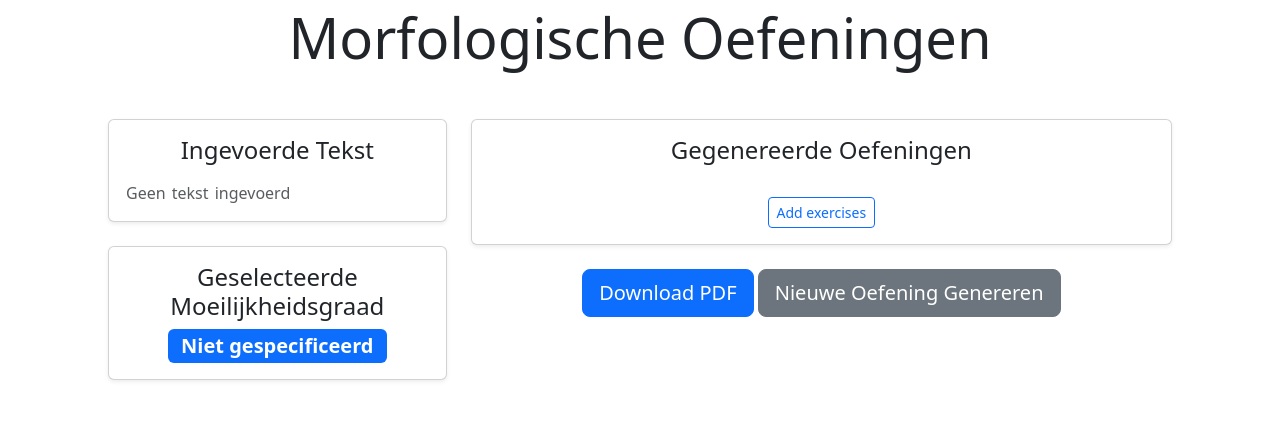
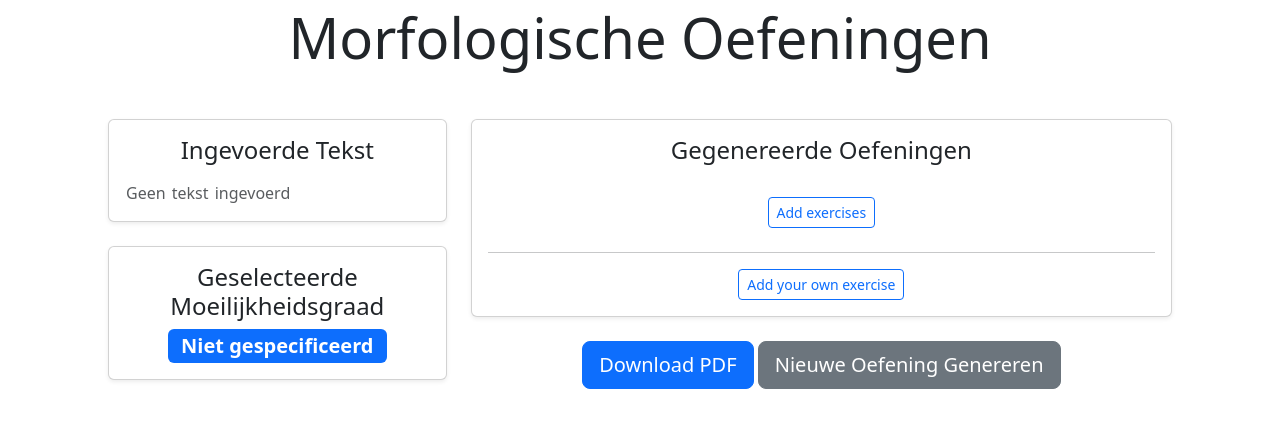
Before and after one commit to teauteau/morphology, a Django app: page /results/ in a window 1280 px wide. Shown: the part 125-553 px from the top of the page. Run offline with Django 5.2, Linux system fonts and the light colour scheme.

Commit message:
added xustom excise option

```diff
--- a/MorphoAi/webapp/templates/webapp/results.html
+++ b/MorphoAi/webapp/templates/webapp/results.html
@@ -80,10 +80,10 @@ body, .dropdown, .card-body {
                         {% include 'webapp/partials/added_exercises.html' %}
                     </div>
 
-                    <button class="btn btn-outline-primary btn-sm mt-4" type="button" data-bs-toggle="collapse" data-bs-target="#answer{{ forloop.counter }}" aria-expanded="false" aria-controls="answer{{ forloop.counter }}">
+                    <button class="btn btn-outline-primary btn-sm mt-4" type="button" data-bs-toggle="collapse" data-bs-target="#addExercisesCollapse" aria-expanded="false" aria-controls="addExercisesCollapse">
                         Add exercises
                     </button>
-                    <div class="collapse mt-2" id="answer{{ forloop.counter }}">
+                    <div class="collapse mt-2" id="addExercisesCollapse">
                         {% for exercise_type in exercise_types %}
                             <div class="form-group row justify-content-center mb-2">
                                 <label for="exercise{{forloop.counter}}" class="col-sm-4 col-form-label text-right">{{exercise_type}}</label>
@@ -93,6 +93,31 @@ body, .dropdown, .card-body {
                             </div>
                         {% endfor %}
                         <button id="generate-new-exercises-btn" class="btn btn-sm btn-outline-success mt-2">Generate exercises</button>
+                    </div>
+
+                    <!-- Add Your Own Exercise Form -->
+                    <div class="mt-4">
+                        <hr>
+                        <button class="btn btn-outline-primary btn-sm" type="button" data-bs-toggle="collapse" data-bs-target="#customExerciseCollapse" aria-expanded="false" aria-controls="customExerciseCollapse">
+                            Add your own exercise
+                        </button>
+                        <div class="collapse mt-2" id="customExerciseCollapse">
+                            <div class="card">
+                                <div class="card-body bg-light">
+                                    <form id="customExerciseForm">
+                                        <div class="mb-3">
+                                            <label for="exerciseText" class="form-label">Exercise Question</label>
+                                            <textarea class="form-control" id="exerciseText" rows="3" placeholder="Enter your exercise question here..." required></textarea>
+                                        </div>
+                                        <div class="mb-3">
+                                            <label for="answerText" class="form-label">Answer</label>
+                                            <textarea class="form-control" id="answerText" rows="2" placeholder="Enter the answer here..."></textarea>
+                                        </div>
+                                        <button type="submit" class="btn btn-primary">Add Custom Exercise</button>
+                                    </form>
+                                </div>
+                            </div>
+                        </div>
                     </div>
                 </div>
             </div>
@@ -222,8 +247,6 @@ body, .dropdown, .card-body {
     });
   }
 
-
-
   function deleteExercise(index) {
     if (!confirm("Weet je zeker dat je deze oefening wilt verwijderen?")) {
         return;
@@ -289,5 +312,83 @@ body, .dropdown, .card-body {
             document.getElementById('exercises-results').innerHTML = html;
         })
   });
+
+  // Custom Exercise Form handling
+  document.addEventListener('DOMContentLoaded', function() {
+      const customExerciseForm = document.getElementById('customExerciseForm');
+
+      if (customExerciseForm) {
+          customExerciseForm.addEventListener('submit', function(e) {
+              e.preventDefault();
+
+              const exerciseText = document.getElementById('exerciseText').value;
+              const answerText = document.getElementById('answerText').value;
+
+              if (!exerciseText.trim()) {
+                  alert('Exercise text cannot be empty');
+                  return;
+              }
+
+              // Send the custom exercise to the backend
+              fetch('{% url "add_custom_exercise" %}', {
+                  method: 'POST',
+                  headers: {
+                      'Content-Type': 'application/json',
+                      'X-Requested-With': 'XMLHttpRequest',
+                      'X-CSRFToken': '{{ csrf_token }}'
+                  },
+                  body: JSON.stringify({
+                      exercise_text: exerciseText,
+                      answer_text: answerText
+                  })
+              })
+              .then(response => {
+                  if (!response.ok) {
+                      throw new Error('Network response was not ok');
+                  }
+                  return response.text();
+              })
+              .then(html => {
+                  // Replace the exercises display with the updated content
+                  document.getElementById('exercises-results').innerHTML = html;
+
+                  // Reset the form
+                  document.getElementById('exerciseText').value = '';
+                  document.getElementById('answerText').value = '';
+
+                  // Show success message
+                  showAlert('Custom exercise added successfully!', 'success');
+
+                  // Close the collapse
+                  var bsCollapse = new bootstrap.Collapse(document.getElementById('customExerciseCollapse'));
+                  bsCollapse.hide();
+              })
+              .catch(error => {
+                  console.error('Error:', error);
+                  showAlert('Failed to add custom exercise', 'danger');
+              });
+          });
+      }
+
+      // Helper function to show alerts
+      function showAlert(message, type) {
+          const alertContainer = document.createElement('div');
+          alertContainer.className = `alert alert-${type} alert-dismissible fade show mt-3`;
+          alertContainer.role = 'alert';
+          alertContainer.innerHTML = `
+              ${message}
+              <button type="button" class="btn-close" data-bs-dismiss="alert" aria-label="Close"></button>
+          `;
+
+          const container = document.querySelector('.card-body');
+          container.insertBefore(alertContainer, document.getElementById('exercises-results'));
+
+          // Auto dismiss after 5 seconds
+          setTimeout(() => {
+              alertContainer.classList.remove('show');
+              setTimeout(() => alertContainer.remove(), 150);
+          }, 5000);
+      }
+  });
 </script>
 {% endblock %}
--- a/MorphoAi/webapp/urls.py
+++ b/MorphoAi/webapp/urls.py
@@ -18,6 +18,7 @@ urlpatterns = [
     path('add-exercises/', views.add_exercises, name='add_exercises'),
     path('update_exercise/', views.update_exercise, name='update_exercise'),
     path('delete_exercise/', views.delete_exercise, name='delete_exercise'),
+    path('add_custom_exercise/', views.add_custom_exercise, name='add_custom_exercise'),
     path('generate_exercise_given_word/', views.generate_exercise_given_word, name='generate_exercise_given_word'),
 
 
--- a/MorphoAi/webapp/views.py
+++ b/MorphoAi/webapp/views.py
@@ -252,3 +252,22 @@ def delete_exercise(request):
             })
         return JsonResponse({'error': 'invalid index'}, status=400)
     return JsonResponse({'error': 'invalid method'}, status=405)
+
+def add_custom_exercise(request):
+    if request.method == 'POST':
+        data = json.loads(request.body)
+        exercise_text = data.get('exercise_text', '')
+        answer_text = data.get('answer_text', '')
+
+        if not exercise_text.strip():
+            return JsonResponse({'error': 'Exercise text cannot be empty'}, status=400)
+
+        exercises = request.session.get('exercises', [])
+        exercises.append((exercise_text, answer_text))
+        request.session['exercises'] = exercises
+
+        return render(request, 'webapp/partials/added_exercises.html', {
+            'exercises': exercises
+        })
+
+    return JsonResponse({'error': 'Invalid request'}, status=405)
```
Also changed, not shown: MorphoAi/webapp/templates/webapp/custom_exercise_form.html (added, +19 -0 lines), MorphoAi/db.sqlite3.
